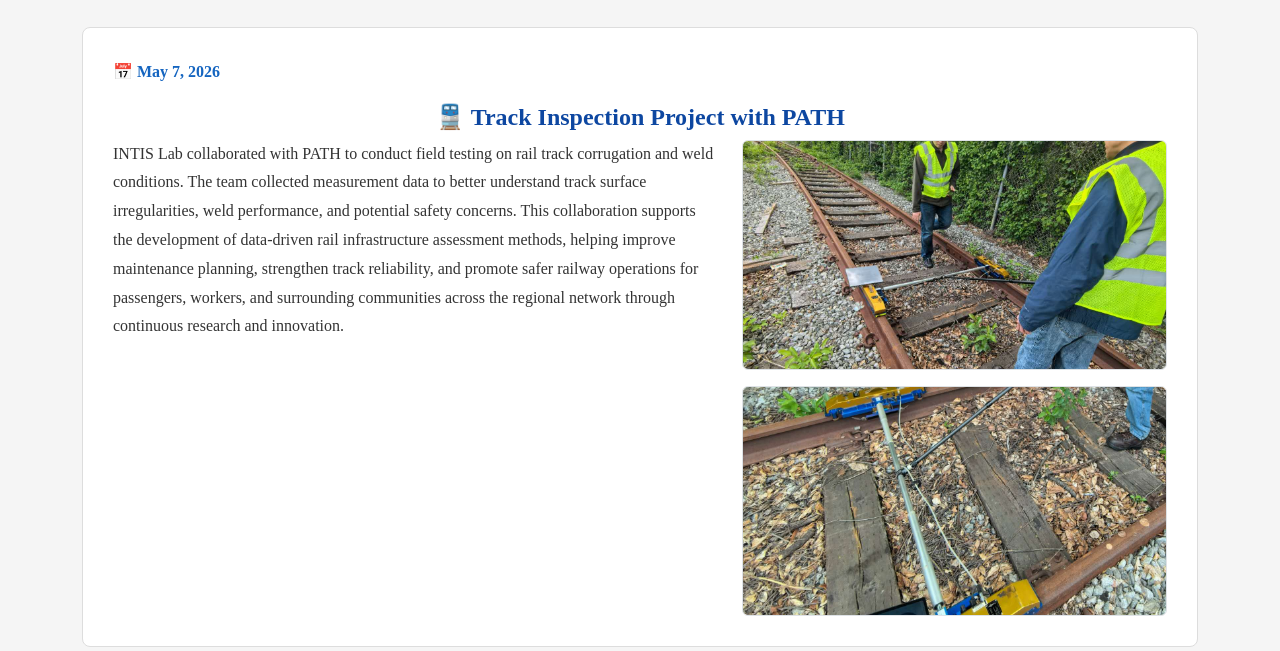
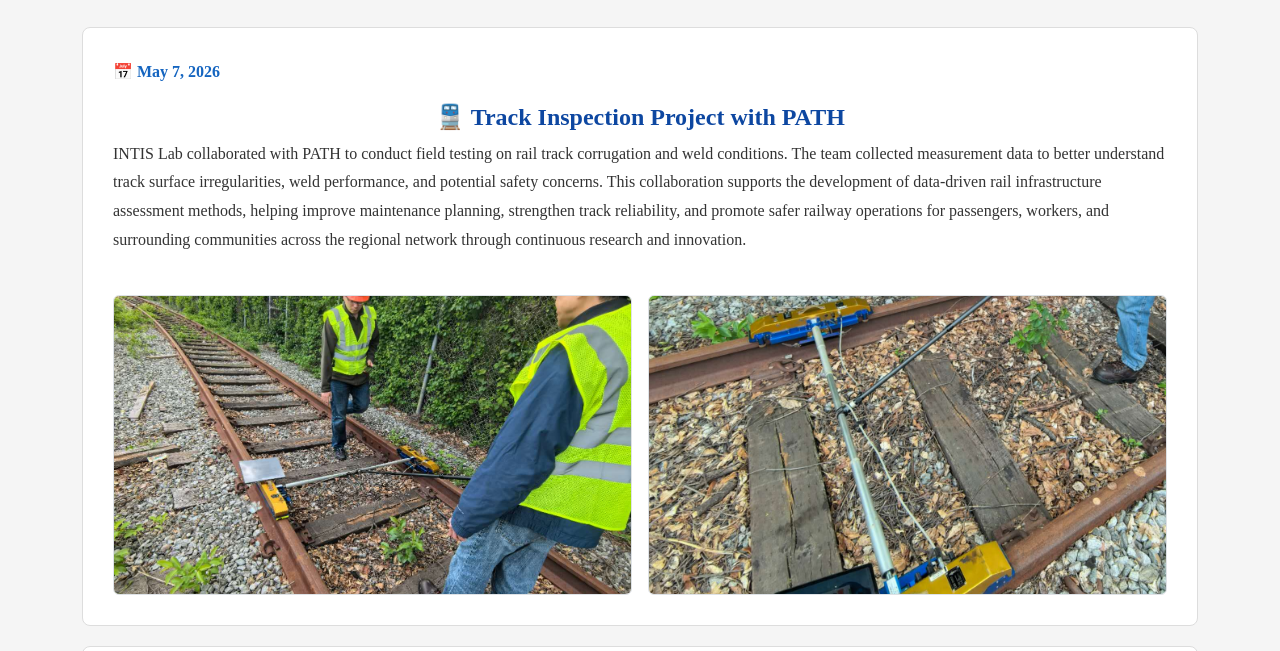
Before and after one commit to bellayunbai/njit-trans-lab, a plain HTML site: page news.html in a window 1280 px wide. Shown: the part 147-798 px from the top of the page. Drawn offline with nearby package versions, Linux system fonts and the light colour scheme.

Commit message:
Update news.html

```diff
--- a/news.html
+++ b/news.html
@@ -150,9 +150,6 @@
     <p class="news-date">📅 May 7, 2026</p>
     <h3 class="news-title">🚆 Track Inspection Project with PATH</h3>
 
-    <div class="row g-4 align-items-start">
-        <!-- 左边：新闻内容 -->
-        <div class="col-md-7">
     <p>
         INTIS Lab collaborated with PATH to conduct field testing on rail track corrugation and weld conditions.
         The team collected measurement data to better understand track surface irregularities, weld performance,
@@ -161,18 +158,19 @@
         railway operations for passengers, workers, and surrounding communities across the regional network through
         continuous research and innovation.
     </p>
+
+    <div class="row g-3 mt-4">
+        <div class="col-md-6">
+            <img src="img/2026.5.7-PATH%20Test1.jpg"
+                 class="img-fluid rounded border"
+                 style="width: 100%; height: 300px; object-fit: cover;"
+                 alt="PATH rail track testing photo 1">
         </div>
 
-        <!-- 右边：两张图片 -->
-        <div class="col-md-5">
-            <img src="img/2026.5.7-PATH%20Test1.jpg"
-                 class="img-fluid rounded border mb-3"
-                 style="width: 100%; height: 230px; object-fit: cover;"
-                 alt="PATH rail track testing photo 1">
-
+        <div class="col-md-6">
             <img src="img/2026.5.7-PATH%20Test2.jpg"
                  class="img-fluid rounded border"
-                 style="width: 100%; height: 230px; object-fit: cover;"
+                 style="width: 100%; height: 300px; object-fit: cover;"
                  alt="PATH rail track testing photo 2">
         </div>
     </div>
```
Lines whose indentation alone changed are shown as unchanged.
